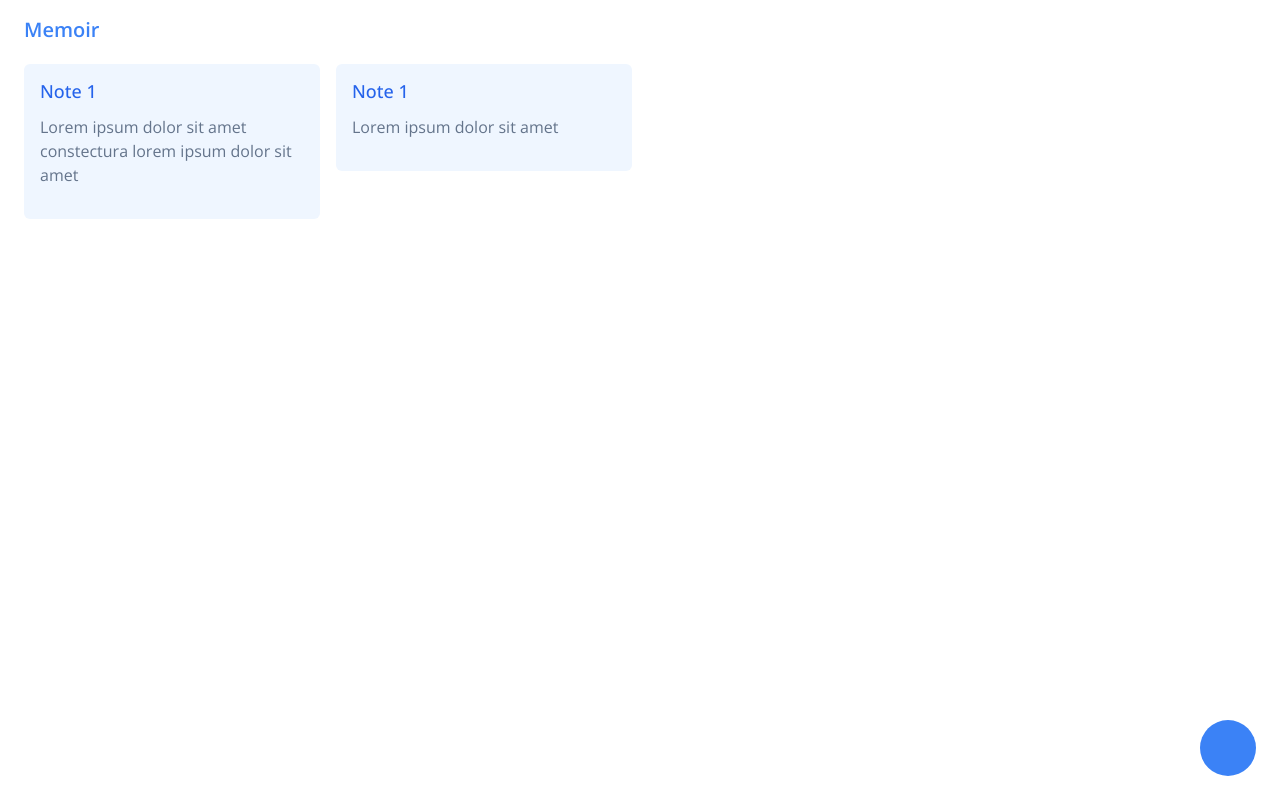
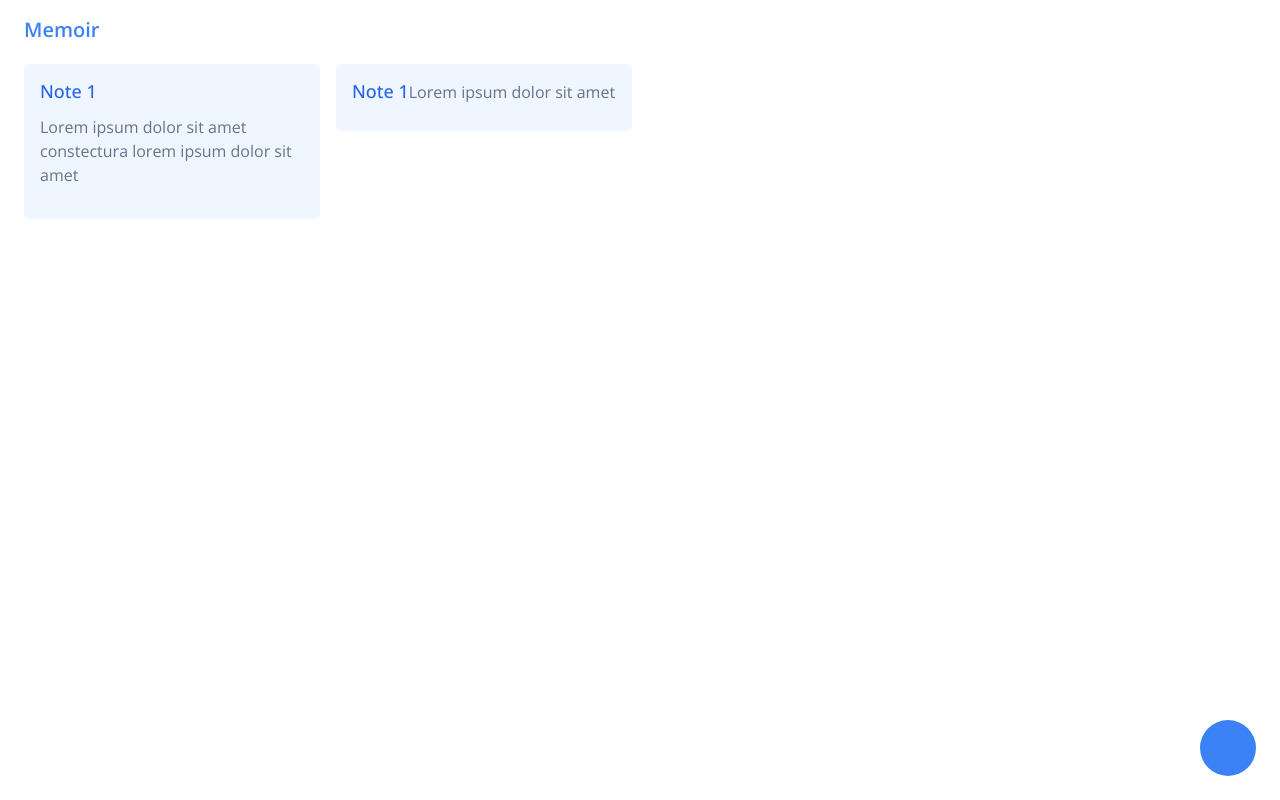
Before and after one commit to athdromeda/memoir, a React (Vite) app: page / in a window 1280 px wide. Built offline with nearby package versions, Linux system fonts and the light colour scheme; some icons are missing.

Commit message:
style: [Note] Limit characters appear in the note

```diff
--- a/src/components/Note.jsx
+++ b/src/components/Note.jsx
@@ -25,17 +25,25 @@ const Tags = ({ content }) => {
 const Note = ({ id, title, content }) => {
   const navigate = useNavigate();
 
+  function cropContent(str) {
+    const limit = 100;
+    if (str.length > limit) {
+      return str.slice(0, limit) + '...';
+    }
+    return str;
+  }
+
   return (
     <div
       onClick={() => navigate('/edit/' + id)}
-      className="bg-blue-50 dark:bg-slate-700 w-full px-4 py-4 mb-4 rounded-md cursor-pointer"
+      className="bg-blue-50 dark:bg-slate-700 w-full px-4 py-4 mb-4 rounded-md cursor-pointer max-h-80 flex flex-wrap"
     >
       <h3 className="text-lg text-blue-600 dark:text-blue-400 font-medium leading-tight mb-3">
         {title}
       </h3>
       <div
         className="text-slate-500 dark:text-slate-400"
-        dangerouslySetInnerHTML={{ __html: content }}
+        dangerouslySetInnerHTML={{ __html: cropContent(content) }}
       ></div>
       <Tags content={content} />
     </div>
```
